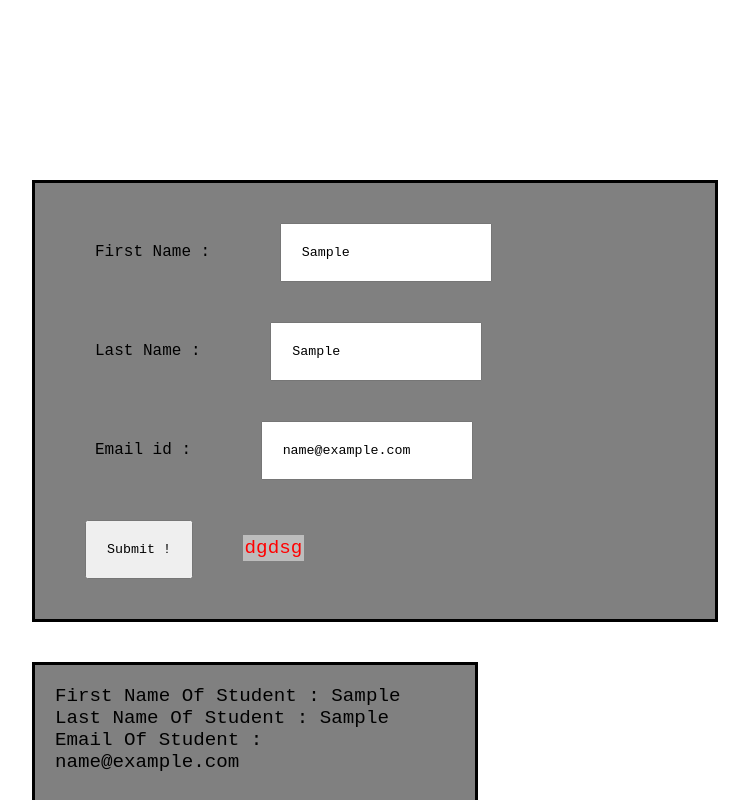
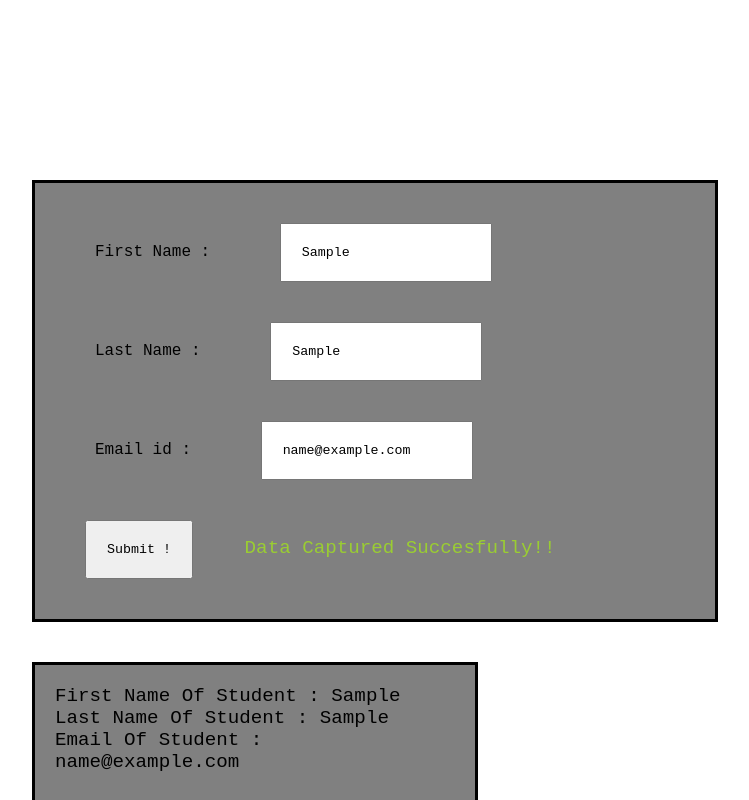
Before and after one commit to AqibYaseen/dataSets_repo, a plain HTML site: page index.html in a window 1280 px wide. Both pictures are taken after typing "Sample", "Sample", "name@example.com" into the empty fields and a click on the button "Submit !". Shown: the top 800 px of the page, without its empty margins (148-897 px from the left). Drawn offline with Linux system fonts and the light colour scheme.

Commit message:
final commit

```diff
--- a/index.html
+++ b/index.html
@@ -18,9 +18,9 @@
                 <label class ="label" for="email">Email id : </label>
                 <input type="text" data-email="Email Of Student"id="email" name="email"><br/>
                 <button type="button" id="btn" >Submit !</button>
-                <label for="btn" id ="error">dgdsg</label>
+                <label for="btn" id ="error"></label>
             </form>
-            <div id="div1"></div>
+            <div id="div1"></h4></div>
         </div></div>
     <script src="./script.js"></script>
 </body>
--- a/script.js
+++ b/script.js
@@ -1,7 +1,7 @@
 let fname = document.getElementById("fname");
-let lname =document.getElementById("lname");
-let email =document.getElementById("email");
-
+let lname = document.getElementById("lname");
+let email = document.getElementById("email");
+let error = document.getElementById("error");
 
 // document.getElementById("form").addEventListener("click",function(){
     //
@@ -12,9 +12,12 @@ document.getElementById("btn").addEventListener('click',function(e){
     e.preventDefault();
     if(fname.value != 0 && lname.value != 0 && email.value != 0){
     document.getElementById("div1").innerText=`${fname.dataset.fname} : ${fname.value}\n ${lname.dataset.lname} : ${lname.value} \n ${email.dataset.email} : ${email.value}`;
+    error.style.color="yellowgreen";
+    error.innerHTML="Data Captured Succesfully!!";
+
     }
     else{
-        document.getElementById("error").innerHTML="All Fields are Required!!";
+        error.innerHTML="All Fields are Required!!";
         document.getElementsByTagName("input").style.borderColor="red";
 
 
--- a/style.css
+++ b/style.css
@@ -10,7 +10,7 @@ button{
     color: red;
     font-size: larger;
     padding: 2px;
-    background-color: rgb(189, 189, 189);
+    /* background-color: rgb(189, 189, 189); */
 }
 
 #form{
```
